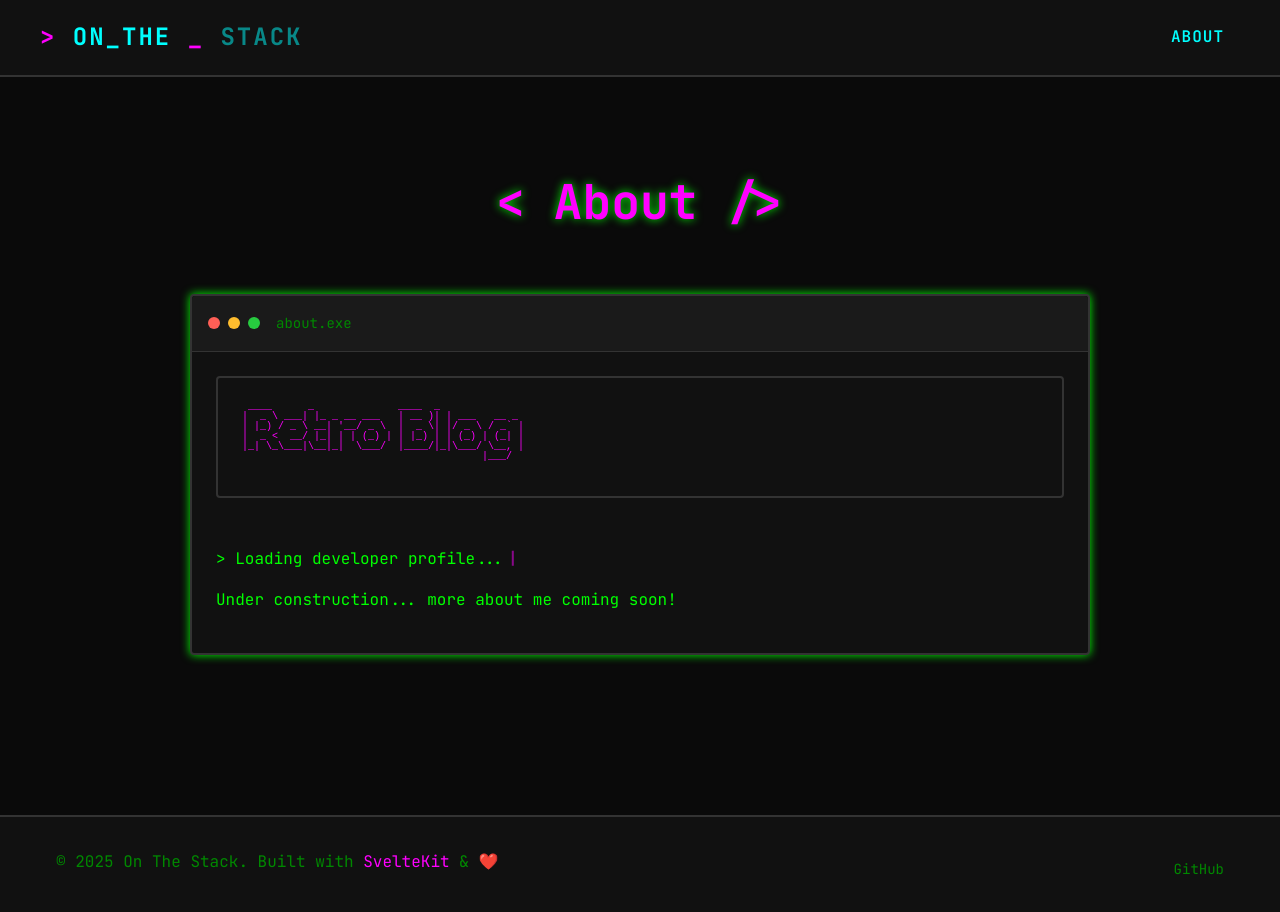
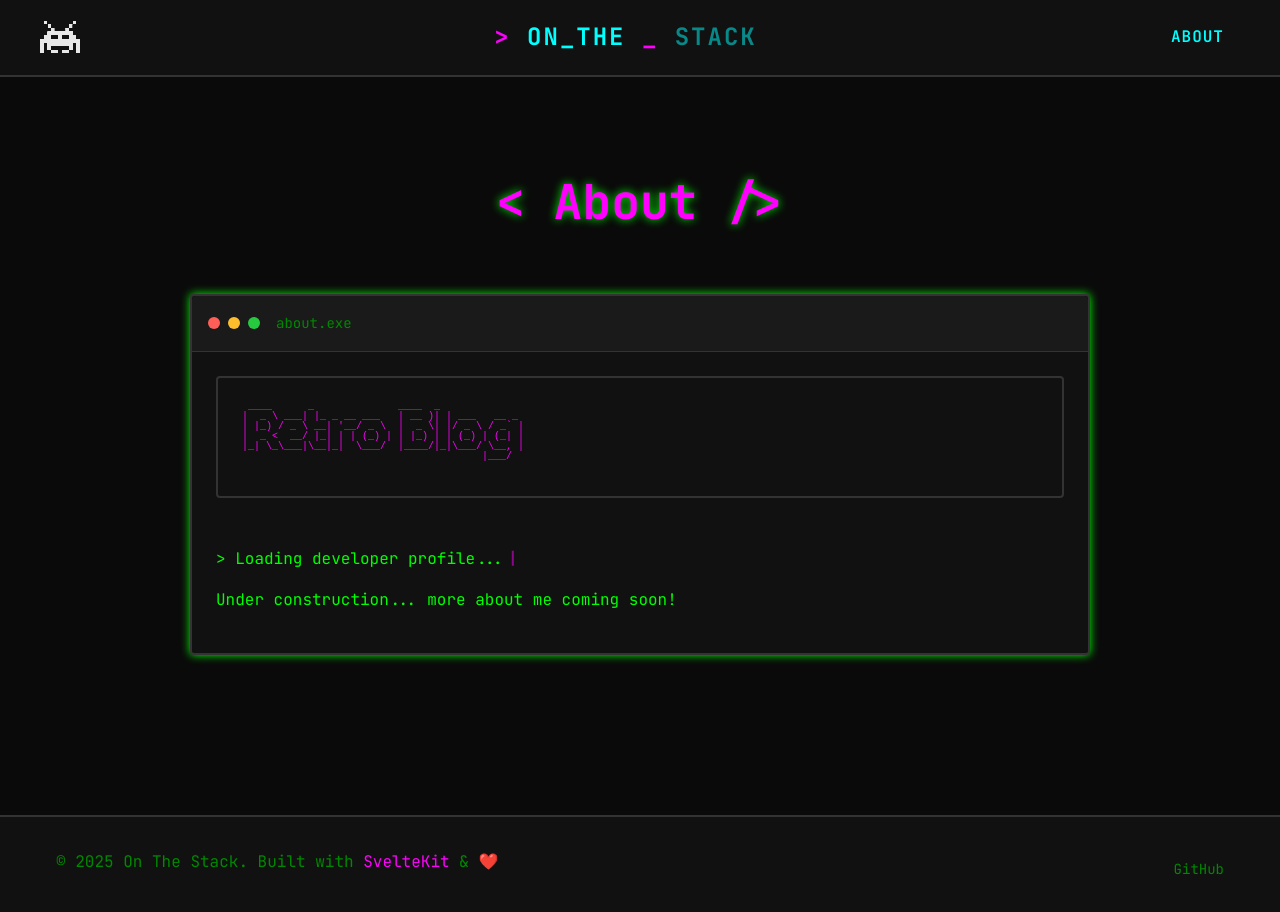
Before and after one commit to patrickmfurbert/blog, a SvelteKit app: page /about in a window 1280 px wide. Shown: the top 912 px of the page. Built offline with nearby package versions, Linux system fonts and the light colour scheme.

Commit message:
added image

```diff
--- a/src/routes/+layout.svelte
+++ b/src/routes/+layout.svelte
@@ -1,9 +1,11 @@
 <script lang="ts">
-	import '../app.css';
-	import favicon from '$lib/assets/my-favicon.png';
+	import "../app.css";
+	import favicon from "$lib/assets/my-favicon.png";
 
 	let { children } = $props();
 	let mobileMenuOpen = $state(false);
+
+	import headerImage from "$lib/assets/space-game-character-pixels_42117.png";
 
 	function toggleMobileMenu() {
 		mobileMenuOpen = !mobileMenuOpen;
@@ -13,7 +15,10 @@
 <svelte:head>
 	<link rel="icon" href={favicon} />
 	<title>On The Stack - Retro Code Blog</title>
-	<meta name="description" content="A retro-themed developer blog exploring code, technology, and digital adventures at onthestack.io" />
+	<meta
+		name="description"
+		content="A retro-themed developer blog exploring code, technology, and digital adventures at onthestack.io"
+	/>
 	<meta property="og:site_name" content="On The Stack" />
 	<meta property="og:url" content="https://onthestack.io" />
 	<meta property="og:type" content="website" />
@@ -25,6 +30,14 @@
 <div class="app">
 	<header class="header">
 		<nav class="nav container">
+			<div class="header-image">
+				<img
+					src={headerImage}
+					alt="Pixel character"
+					class="header-img"
+				/>
+			</div>
+
 			<div class="nav-brand">
 				<a href="/" class="nav-logo">
 					<span class="text-accent">&gt;</span>
@@ -40,7 +53,11 @@
 			</div>
 
 			<!-- Mobile Menu Button -->
-			<button class="mobile-menu-btn" onclick={toggleMobileMenu} aria-label="Toggle mobile menu">
+			<button
+				class="mobile-menu-btn"
+				onclick={toggleMobileMenu}
+				aria-label="Toggle mobile menu"
+			>
 				<span class="hamburger"></span>
 				<span class="hamburger"></span>
 				<span class="hamburger"></span>
@@ -50,8 +67,14 @@
 		<!-- Mobile Navigation -->
 		{#if mobileMenuOpen}
 			<div class="mobile-nav">
-				<a href="/" class="mobile-nav-link" onclick={toggleMobileMenu}>Blog</a>
-				<a href="/about" class="mobile-nav-link" onclick={toggleMobileMenu}>About</a>
+				<a href="/" class="mobile-nav-link" onclick={toggleMobileMenu}
+					>Blog</a
+				>
+				<a
+					href="/about"
+					class="mobile-nav-link"
+					onclick={toggleMobileMenu}>About</a
+				>
 			</div>
 		{/if}
 	</header>
@@ -72,7 +95,12 @@
 				</div>
 				<div class="footer-section">
 					<div class="footer-links">
-						<a href="https://github.com/patrickmfurbert" target="_blank" rel="noopener" class="footer-link">GitHub</a>
+						<a
+							href="https://github.com/patrickmfurbert"
+							target="_blank"
+							rel="noopener"
+							class="footer-link">GitHub</a
+						>
 					</div>
 				</div>
 			</div>
@@ -93,6 +121,28 @@
 		position: sticky;
 		top: 0;
 		z-index: 100;
+	}
+
+	.header-image {
+		display: flex;
+		align-items: center;
+		margin-right: var(--spacing-md);
+	}
+
+	.header-img {
+		height: 40px;
+		width: auto;
+		object-fit: contain;
+		opacity: 0.9;
+		transition: var(--transition-fast);
+		image-rendering: pixelated; /* Keeps pixel art crisp */
+		image-rendering: -moz-crisp-edges;
+		image-rendering: crisp-edges;
+	}
+
+	.header-img:hover {
+		opacity: 1;
+		transform: scale(1.1);
 	}
 
 	.nav {
@@ -244,4 +294,15 @@
 			display: none !important;
 		}
 	}
+
+	/* Mobile adjustments */
+	@media (max-width: 640px) {
+		.header-image {
+			margin-right: var(--spacing-sm);
+		}
+
+		.header-img {
+			height: 32px; /* Slightly smaller on mobile */
+		}
+	}
 </style>
```
Also changed, not shown: src/lib/assets/space-game-character-pixels_42117.png (added).
